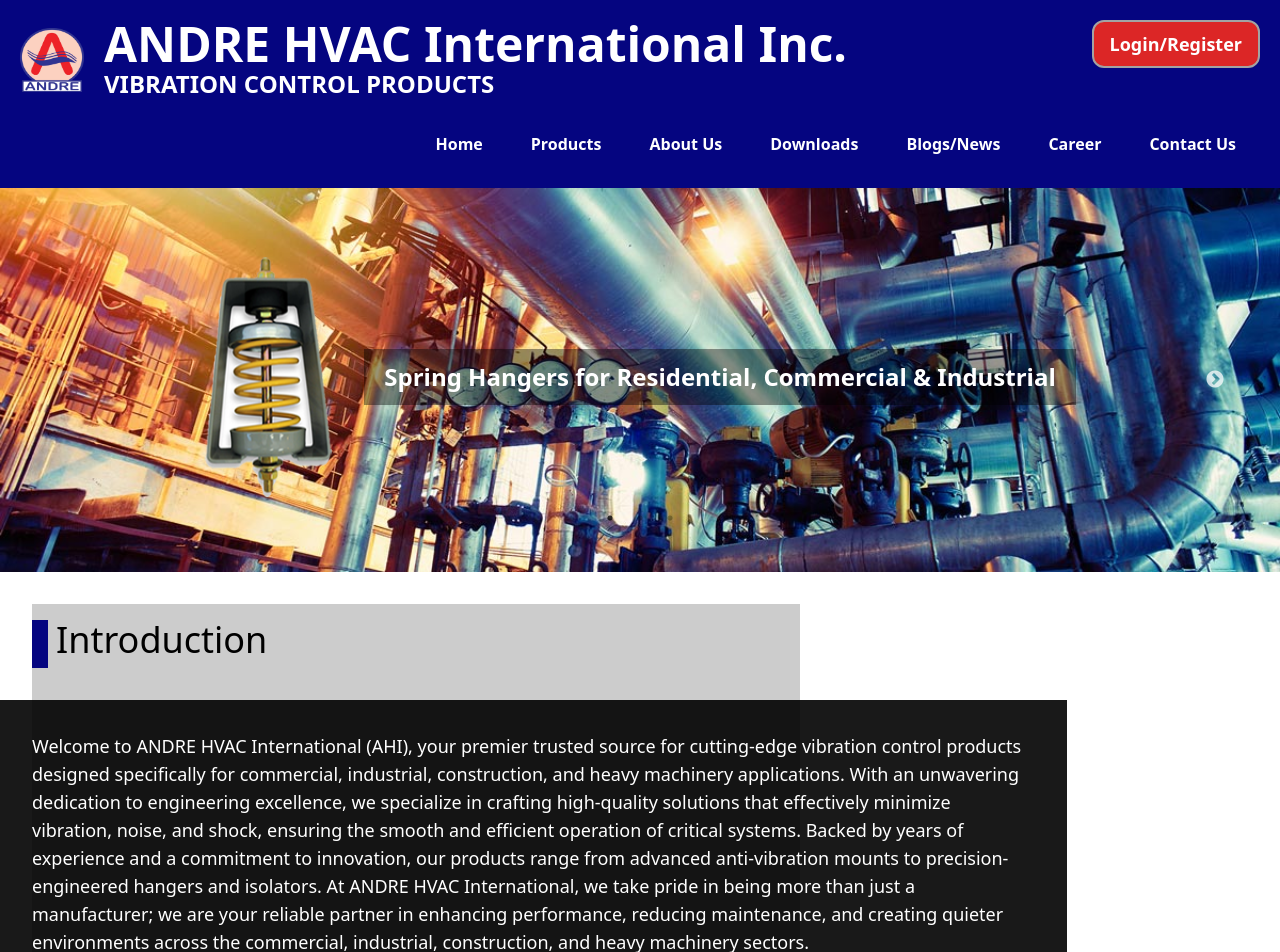
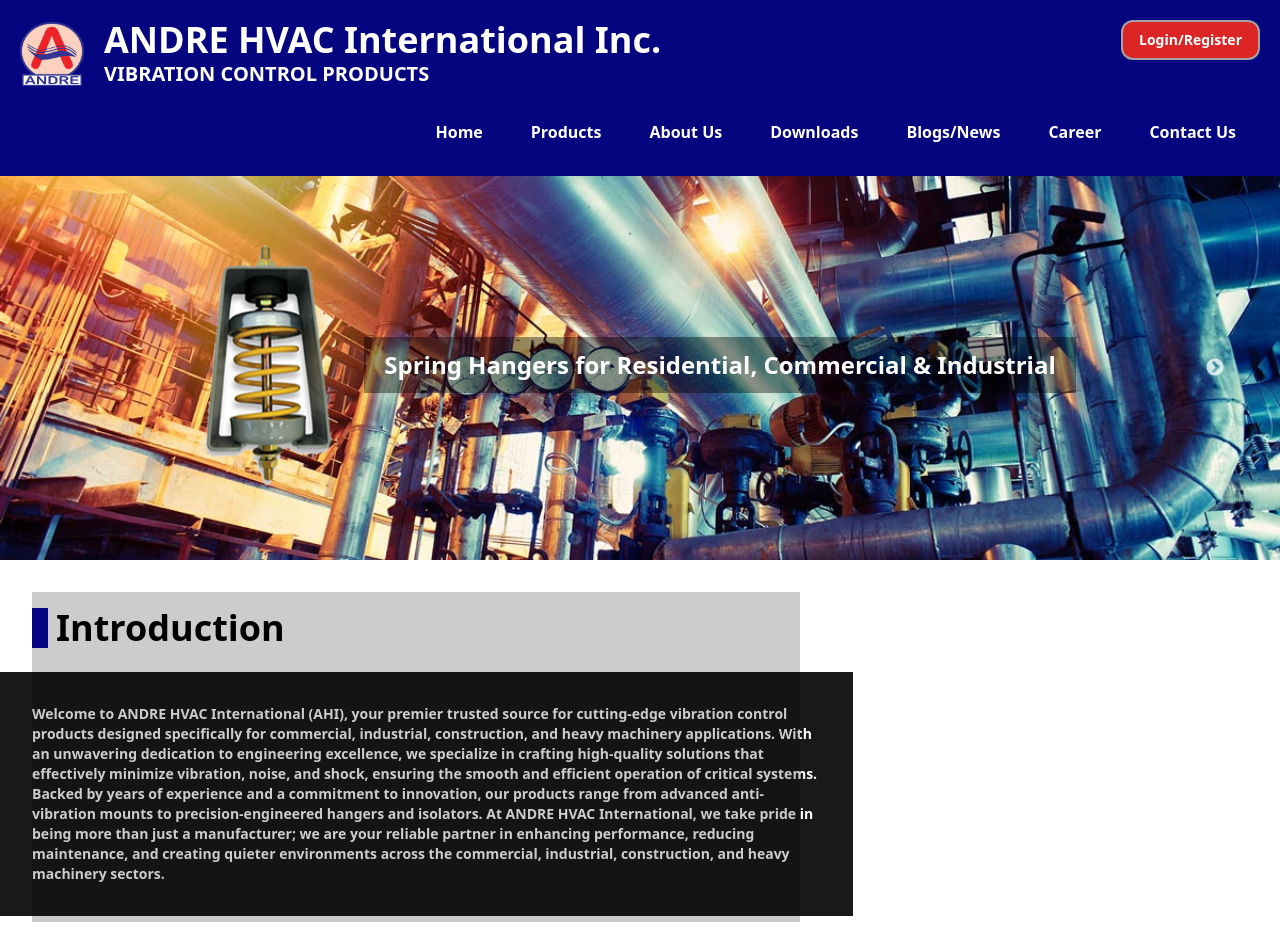
Before and after one commit to Harkirat31/ahi, a Next.js app: page / in a window 1280 px wide. Shown: the top 952 px of the page. Built offline with nearby package versions, Linux system fonts and the light colour scheme.

Commit message:
Intro added , removed lmd

```diff
--- a/src/app/(home)/page.tsx
+++ b/src/app/(home)/page.tsx
@@ -10,12 +10,8 @@ const home = () => {
           <CategorySlider></CategorySlider>
         </div>
       </div>
-      <div className="h-[600px]  sm:h-[500px]">
-        <HomeIntro></HomeIntro>
-      </div>
-      <div>
-        <HomeProductGrid></HomeProductGrid>
-      </div>
+
+      <HomeIntro></HomeIntro>
     </div>
   );
 };
--- a/src/app/layout.tsx
+++ b/src/app/layout.tsx
@@ -2,9 +2,7 @@ import type { Metadata } from "next";
 import { Inter } from "next/font/google";
 import "./globals.css";
 import Navbar from "@/components/navbar";
-import Image from 'next/image'
-
-
+import Image from "next/image";
 
 export const metadata: Metadata = {
   title: "ANDRE HVAC International Inc",
@@ -23,18 +21,27 @@ export default function RootLayout({
           <div className="flex flex-col pt-5 px-5">
             <div className="flex flex-row justify-between">
               <div className="flex flex-row items-center">
-          <Image className="w-10 h-10 lmd:w-16 lmd:h-16" src="/logo.png" width={60} height={60} alt="logo"/>
+                <Image
+                  className="w-10 h-10 md:w-16 md:h-16"
+                  src="/logo.png"
+                  width={60}
+                  height={60}
+                  alt="logo"
+                />
                 <div className="pl-5 flex flex-col">
-           <h1 className="text-s lmd:text-2xl md:text-5xl font-bold"> ANDRE HVAC International Inc. </h1>
-           <h2 className="text-xs lmd:text-xl md:text-2xl font-bold">VIBRATION CONTROL PRODUCTS</h2>
+                  <h1 className="text-xs sm:text-lg md:text-2xl lg:text-4xl font-bold">
+                    {" "}
+                    ANDRE HVAC International Inc.{" "}
+                  </h1>
+                  <h2 className="text-[0.50rem] sm:text-xs  lg:text-xl font-bold">
+                    VIBRATION CONTROL PRODUCTS
+                  </h2>
                 </div>
               </div>
               <div>
-
-                <button className="text-xs lmd:text-sm md:text-lg h-fit rounded-xl border-2 font-bold border-neutral-400 px-4 py-2 bg-red-600 transition-all bol  hover:bg-red-600/55">
+                <button className="text-xs md:text-sm h-fit rounded-xl border-2 font-bold border-neutral-400 px-1 py-1 md:px-4 md:py-2 bg-red-600 transition-all  hover:bg-red-600/55">
                   Login/Register
                 </button>
-
               </div>
             </div>
             <Navbar></Navbar>
@@ -43,7 +50,6 @@ export default function RootLayout({
         {children}
         <footer>Footer</footer>
       </body>
-
     </html>
   );
 }
--- a/src/components/home/home_intro.tsx
+++ b/src/components/home/home_intro.tsx
@@ -1,14 +1,16 @@
 export default function HomeIntro() {
   return (
-    <div className="mt-8 mb-8">
-      <div className="text-black h-[500px]  sm:h-[400px]  absolute ml-8  bg-black/20 w-3/5 flex flex-row">
+    <div className="mt-8 mb-8 ">
+      <div className="absolute text-black h-[400px] lg:h-[370px] xl:h-[330px] ml-8  bg-black/20 w-3/5 flex flex-row">
         <div className="flex flex-row mt-4">
-          <div className="w-2 h-8 lmd:w-4 lmd:h-12 bg-black ahi-theme-color"></div>
-          <p className="pl-2 text-xl lmd:text-4xl ">Introduction</p>{" "}
+          <div className="w-2 h-6 sm:w-4 sm:h-8 lg:h-10 bg-black ahi-theme-color"></div>
+          <p className="pl-2 sm:text-lg  lg:text-2xl xl:text-4xl font-bold">
+            Introduction
+          </p>{" "}
         </div>
       </div>
-      <div className="absolute mt-16 lmd:mt-24 bg-black/90 w-5/6">
-        <p className="px-8 py-8 text-xs lmd:text-sm md:text-lg">
+      <div className=" mt-10 sm:mt-16 lg:mt-20 bg-black/90 w-5/6 lg:w-2/3">
+        <p className="px-8 py-8 text-xs md:text-sm font-bold ">
           Welcome to ANDRE HVAC International (AHI), your premier trusted source
           for cutting-edge vibration control products designed specifically for
           commercial, industrial, construction, and heavy machinery
--- a/tailwind.config.ts
+++ b/tailwind.config.ts
@@ -15,18 +15,6 @@ const config: Config = {
           "conic-gradient(from 180deg at 50% 50%, var(--tw-gradient-stops))",
       },
     },
-    screens: {
-      sm: "376px",
-      // => @media (min-width: 576px) { ... }
-
-      lmd: "650px",
-
-      md: "1024px",
-      // => @media (min-width: 960px) { ... }
-
-      lg: "1440px",
-      // => @media (min-width: 1440px) { ... }
-    },
   },
   plugins: [],
 };
```
Also changed, not shown: src/components/navbar.tsx (+0 -21 lines), src/components/sliders/category_slider.tsx (+3 -3 lines). Lines whose indentation alone changed are shown as unchanged.
